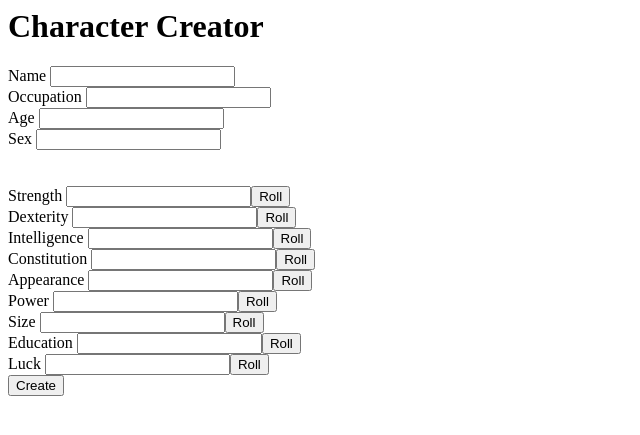
After one commit to rrodrig6/TTGApp, a Django app: page /character/create/ in a window 1280 px wide. The commit adds this page. Shown: the top 435 px of the page, without its empty margins (0-640 px from the left). Run offline with Django 3.2, Linux system fonts and the light colour scheme.

Commit message:
Implement basic character creation page, sheet page

```diff
--- /dev/null
+++ b/character_creator/templates/character_creator/create.html
@@ -0,0 +1,50 @@
+<h1>Character Creator</h1>
+
+{% if error_message %}<p><strong>{{ error_message }}</strong></p>{% endif %}
+
+<form action="{% url 'character:create'  %}" method="post">
+{% csrf_token %}
+<label for="character_name">Name</label>
+<input type ="text" name="name" id="character_name" value=""><br>
+
+<label for="character_occupation">Occupation</label>
+<input type ="text" name="occupation" id="character_occupation" value=""><br>
+
+<label for="character_age">Age</label>
+<input type ="text" name="age" id="character_age" value=""><br>
+
+<label for="character_sex">Sex</label>
+<input type ="text" name="sex" id="character_sex" value=""><br>
+
+<br><br>
+
+<label for="character_strength">Strength</label>
+<input type ="text" name="strength" id="character_strength" value=""><button id="roll_character_strength">Roll</button><br>
+
+<label for="character_dexterity">Dexterity</label>
+<input type ="text" name="dexterity" id="character_dexterity" value=""><button id="roll_character_dexterity">Roll</button><br>
+
+<label for="character_intelligence">Intelligence</label>
+<input type ="text" name="intelligence" id="character_intelligence" value=""><button id="roll_character_intelligence">Roll</button><br>
+
+<label for="character_constitution">Constitution</label>
+<input type ="text" name="constitution" id="character_constitution" value=""><button id="roll_character_consitution">Roll</button><br>
+
+<label for="character_appearance">Appearance</label>
+<input type ="text" name="appearance" id="character_appearance" value=""><button id="roll_character_appearance">Roll</button><br>
+
+<label for="character_power">Power</label>
+<input type ="text" name="power" id="character_power" value=""><button id="roll_character_power">Roll</button><br>
+
+<label for="character_size">Size</label>
+<input type ="text" name="size" id="character_size" value=""><button id="roll_character_size">Roll</button><br>
+
+<label for="character_education">Education</label>
+<input type ="text" name="education" id="character_education" value=""><button id="roll_character_education">Roll</button><br>
+
+<label for="character_luck">Luck</label>
+<input type ="text" name="luck" id="character_luck" value=""><button id="roll_character_luck">Roll</button><br>
+
+
+<input type="submit" value="Create">
+</form>
--- a/character_creator/templates/character_creator/creator.html
+++ /dev/null
@@ -1 +0,0 @@
-Character Creator
--- a/character_creator/templates/character_creator/index.html
+++ b/character_creator/templates/character_creator/index.html
@@ -2,7 +2,7 @@
 Characters:
 	<ul>
 	{% for character in character_list %}
-		<li><a href="{% url 'sheet' character.id %}">{{ character.name }}</a></li>
+		<li><a href="{% url 'character:sheet' character.id %}">{{ character.name }}</a></li>
 	{% endfor %}
 	</ul>
 {% else %}
--- a/character_creator/urls.py
+++ b/character_creator/urls.py
@@ -2,8 +2,10 @@ from django.urls import path
 
 from . import views
 
+app_name = 'character'
+
 urlpatterns = [
 	path('', views.index, name='index'),
 	path('<int:character_id>/', views.sheet, name='sheet'),
-	path('creator/', views.creator, name='creator'),
+	path('create/', views.create, name='create'),
 ]
--- a/character_creator/views.py
+++ b/character_creator/views.py
@@ -1,4 +1,8 @@
+from django.http import HttpResponseRedirect
+
 from django.shortcuts import render
+
+from django.urls import reverse
 
 from .models import Character
 
@@ -11,6 +15,25 @@ def sheet(request, character_id):
 	context = {'character' : Character.objects.get(id=character_id) }
 	return render(request, 'character_creator/sheet.html', context)
 
-def creator(request):
-	context = {}
-	return render(request, 'character_creator/creator.html', context)
+def create(request):
+	if request.method == 'POST':
+		character = Character(
+			name = request.POST['name'],
+			occupation = request.POST['occupation'],
+			age = request.POST['age'],
+			sex = request.POST['sex'],
+			strength = request.POST['strength'],
+			dexterity = request.POST['dexterity'],
+			intelligence = request.POST['intelligence'],
+			constitution = request.POST['constitution'],
+			appearance = request.POST['appearance'],
+			power = request.POST['power'],
+			size = request.POST['size'],
+			education = request.POST['education'],
+			luck = request.POST['luck'],
+			)
+		character.save()
+		return HttpResponseRedirect(reverse('character:sheet', args=[character.id]))
+	else:
+		context = {}
+		return render(request, 'character_creator/create.html', context)
```
Also changed, not shown: character_creator/templates/character_creator/sheet.html (+40 -1 lines).
